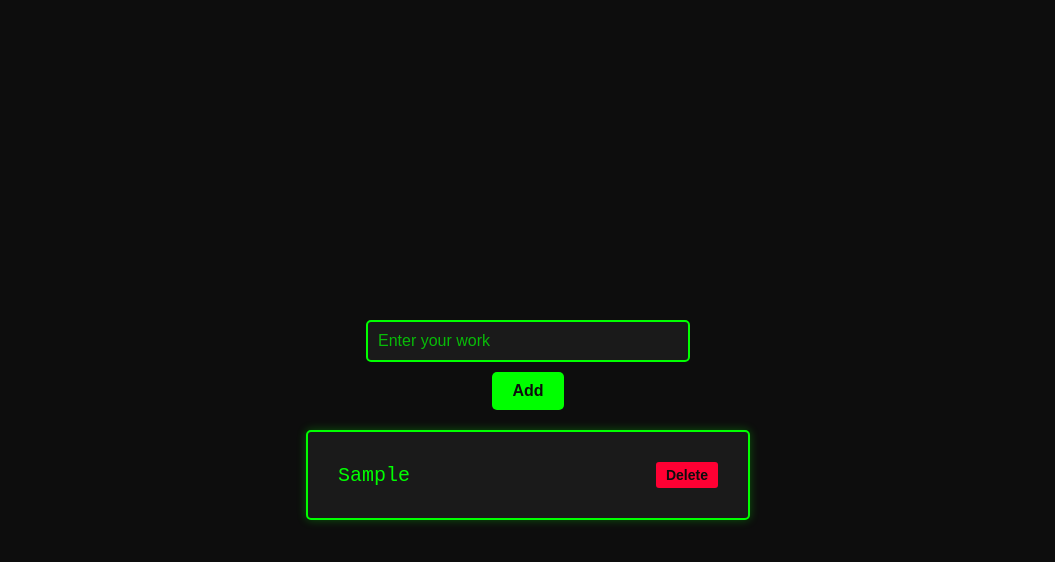
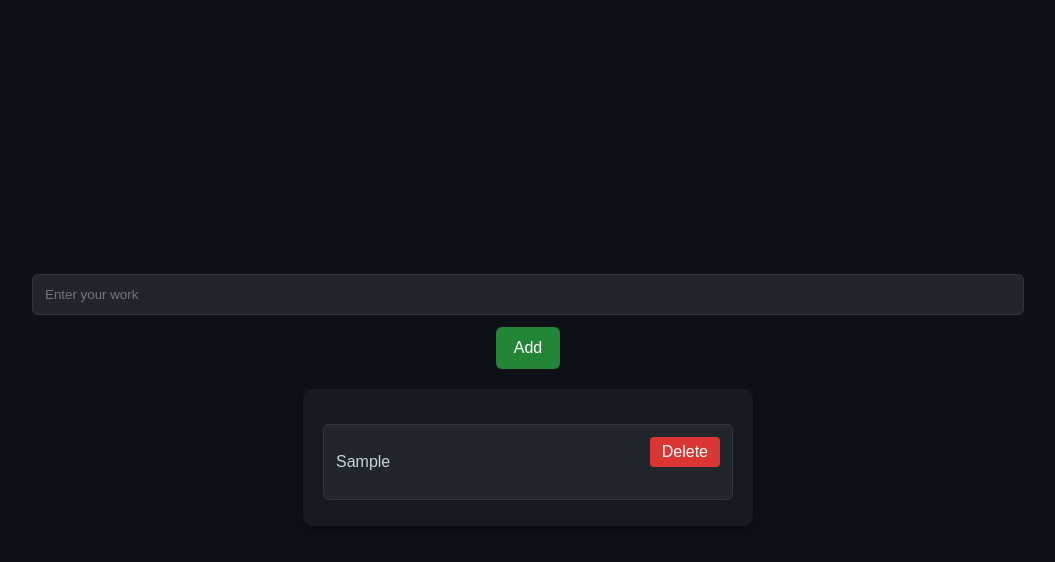
Before and after one commit to abhishek-sain/Javascript-Projects, a plain HTML site: page to-do app/index.html in a window 1280 px wide. Both pictures are taken after typing "Sample" into the empty fields and a click on the button "Add". Shown: the whole page, without its empty margins (112-1167 px from the left). Drawn offline with Linux system fonts and the light colour scheme.

```diff
--- a/jokeGenerator/style.css
+++ b/jokeGenerator/style.css
@@ -1,48 +1,139 @@
-body {
-    font-family: Arial, sans-serif;
-    background-color: #f3f4f6;
-    color: #333;
+/* Dark Mode Styles */
+
+/* General Reset */
+* {
   margin: 0;
   padding: 0;
+  box-sizing: border-box;
+  font-family: 'Arial', sans-serif;
+}
+
+body {
+  background-color: #121212;
+  color: #ffffff;
   display: flex;
   justify-content: center;
   align-items: center;
   height: 100vh;
+  margin: 0;
 }
 
 .container {
   text-align: center;
-    background: white;
-    padding: 20px 30px;
-    border-radius: 10px;
-    box-shadow: 0 4px 8px rgba(0, 0, 0, 0.1);
+  background-color: #1e1e1e;
+  padding: 30px;
+  border-radius: 12px;
+  box-shadow: 0 4px 10px rgba(0, 0, 0, 0.3);
+  width: 90%;
+  max-width: 400px;
 }
 
 h1 {
-    margin-bottom: 20px;
-    color: #4caf50;
+  font-size: 24px;
+  margin-bottom: 15px;
+  color: #ffcc00;
 }
 
-  #joke {
+p {
   font-size: 18px;
   margin-bottom: 20px;
-    padding: 10px;
-    background-color: #f9f9f9;
-    border: 1px solid #ddd;
-    border-radius: 5px;
+  color: #b3b3b3;
 }
 
 button {
-    background-color: #4caf50;
-    color: white;
+  background-color: #ffcc00;
+  color: #121212;
   border: none;
-    padding: 10px 20px;
-    font-size: 16px;
-    border-radius: 5px;
+  padding: 12px 20px;
+  font-size: 18px;
   cursor: pointer;
-    transition: background-color 0.3s;
+  border-radius: 6px;
+  transition: background-color 0.3s ease;
 }
 
 button:hover {
-    background-color: #45a049;
+  background-color: #e6b800;
 }
+
+button:active {
+  background-color: #cc9900;
+}
+
+/* Responsive Design */
+@media (max-width: 768px) {
+  .container {
+      width: 80%;
+  }
+
+  h1 {
+      font-size: 22px;
+  }
+
+  p {
+      font-size: 16px;
+  }
+
+  button {
+      font-size: 16px;
+      padding: 10px 18px;
+  }
+}
+
+@media (max-width: 480px) {
+  .container {
+      width: 90%;
+      padding: 20px;
+  }
+
+  h1 {
+      font-size: 20px;
+  }
+
+  p {
+      font-size: 14px;
+  }
+
+  button {
+      font-size: 14px;
+      padding: 8px 16px;
+  }
+}
+
+/* Additional Styling for Joke Text */
+#joke {
+  font-weight: bold;
+  font-size: 20px;
+  color: #ffffff;
+}
+
+/* Adding Animation */
+button {
+  position: relative;
+  overflow: hidden;
+}
+
+button::after {
+  content: '';
+  position: absolute;
+  top: 0;
+  left: 0;
+  width: 100%;
+  height: 100%;
+  background: rgba(255, 255, 255, 0.2);
+  opacity: 0;
+  transition: opacity 0.3s ease-in-out;
+}
+
+button:hover::after {
+  opacity: 1;
+}
+
+/* Box Shadow Effect */
+button {
+  box-shadow: 0px 4px 6px rgba(255, 204, 0, 0.3);
+}
+
+button:focus {
+  outline: none;
+  box-shadow: 0px 0px 8px rgba(255, 204, 0, 0.5);
+}
--- a/to-do app/style.css
+++ b/to-do app/style.css
@@ -1,170 +1,128 @@
-/* body {
-    font-family: 'Courier New', monospace;
+/* Dark Mode Styles */
+
+/* General Reset */
+* {
+  margin: 0;
+  padding: 0;
+  box-sizing: border-box;
+  font-family: 'Poppins', sans-serif;
+}
+
+body {
+  background-color: #0d1117;
+  color: #c9d1d9;
   display: flex;
   flex-direction: column;
   align-items: center;
   justify-content: center;
   height: 100vh;
-    background-color: #0d1117;
-    color: #33ff33;
+  padding: 20px;
+}
+
+.container {
+  width: 100%;
+  max-width: 450px;
+  background-color: #161b22;
+  padding: 20px;
+  border-radius: 10px;
+  box-shadow: 0 4px 10px rgba(0, 0, 0, 0.4);
+  text-align: center;
 }
 
 input {
-    padding: 10px;
-    width: 250px;
-    border: 1px solid #33ff33;
-    border-radius: 5px;
-    font-size: 16px;
+  width: 80%;
+  padding: 12px;
+  margin-bottom: 12px;
+  border: 1px solid #30363d;
+  border-radius: 6px;
+  background-color: #21262d;
+  color: #c9d1d9;
   outline: none;
-    background-color: #0a0f14;
-    color: #33ff33;
 }
 
 button {
-    padding: 10px 15px;
-    margin-left: 10px;
-    background-color: #008000;
-    color: white;
+  background-color: #238636;
+  color: #ffffff;
   border: none;
-    border-radius: 5px;
+  padding: 12px 18px;
+  font-size: 16px;
   cursor: pointer;
-    font-size: 16px;
-    transition: background 0.3s;
+  border-radius: 6px;
+  transition: background-color 0.3s ease;
+  margin-bottom: 20px;
 }
 
 button:hover {
-    background-color: #006400;
+  background-color: #2ea043;
 }
 
-  .container {
-    margin-top: 20px;
-    width: 300px;
+button:active {
+  background-color: #1c6f31;
 }
 
 ul {
-    list-style-type: none;
+  list-style: none;
   padding: 0;
+  margin-top: 15px;
 }
 
 li {
+  background-color: #21262d;
+  padding: 12px;
+  margin: 6px 0;
+  border-radius: 6px;
   display: flex;
   justify-content: space-between;
   align-items: center;
-    background: #161b22;
-    padding: 10px;
-    margin: 5px 0;
-    border-radius: 5px;
-    box-shadow: 0 2px 5px rgba(0, 255, 0, 0.2);
-    color: #33ff33;
+  color: #c9d1d9;
+  border: 1px solid #30363d;
 }
 
 li button {
-    background-color: #ff0000;
-    padding: 5px 10px;
-    font-size: 14px;
+  background-color: #da3633;
+  color: #ffffff;
+  border: none;
+  padding: 6px 12px;
+  cursor: pointer;
+  border-radius: 4px;
+  transition: background-color 0.3s ease;
 }
 
 li button:hover {
-    background-color: #cc0000;
-  } */
-
-
-
-   /* General body styling */
-body {
-    font-family: 'Courier New', Courier, monospace; /* Monospace font for hacker feel */
-    background-color: #0d0d0d; /* Dark background */
-    color: #00ff00; /* Neon green text */
-    margin: 0;
-    padding: 20px;
-    display: flex;
-    flex-direction: column;
-    align-items: center;
-    justify-content: center;
-    min-height: 100vh;
+  background-color: #b62324;
 }
 
-/* Styling for the input field */
-#input {
-    width: 300px;
-    padding: 10px;
-    font-size: 16px;
-    background-color: #1a1a1a; /* Dark input background */
-    color: #00ff00; /* Neon green text */
-    border: 2px solid #00ff00; /* Neon green border */
-    border-radius: 5px;
-    margin-bottom: 10px;
-    outline: none; /* Remove default outline */
+li button:active {
+  background-color: #8c1917;
 }
 
-#input::placeholder {
-    color: #00ff00; /* Neon green placeholder text */
-    opacity: 0.7; /* Slightly transparent */
+/* Scrollbar Customization */
+::-webkit-scrollbar {
+  width: 8px;
 }
 
-/* Styling for the Add button */
-#addBtn {
-    padding: 10px 20px;
-    font-size: 16px;
-    color: #0d0d0d; /* Dark text */
-    background-color: #00ff00; /* Neon green background */
-    border: none;
-    border-radius: 5px;
-    cursor: pointer;
-    margin-bottom: 20px;
-    font-weight: bold;
-    transition: background-color 0.3s ease;
+::-webkit-scrollbar-thumb {
+  background: #30363d;
+  border-radius: 10px;
 }
 
-#addBtn:hover {
-    background-color: #00cc00; /* Darker green on hover */
+::-webkit-scrollbar-thumb:hover {
+  background: #484f58;
 }
 
-/* Styling for the container */
+/* Responsive Design */
+@media (max-width: 768px) {
   .container {
-    width: 100%;
-    max-width: 400px;
-    background-color: #1a1a1a; /* Dark container background */
-    padding: 20px;
-    border-radius: 5px;
-    border: 2px solid #00ff00; /* Neon green border */
-    box-shadow: 0 0 10px rgba(0, 255, 0, 0.3); /* Neon green glow */
+      width: 90%;
+  }
 }
 
-/* Styling for the list */
-#Item-list {
-    list-style-type: none;
-    padding: 0;
-    margin: 0;
+@media (max-width: 480px) {
+  input {
+      width: 100%;
   }
-
-/* Styling for each list item */
-#Item-list li {
-    display: flex;
-    justify-content: space-between;
-    align-items: center;
-    padding: 10px;
-    border-bottom: 1px solid #00ff00; /* Neon green border between items */
-    font-size: 20px;
+  button {
+      width: 100%;
+      margin-top: 10px;
   }
-
-#Item-list li:last-child {
-    border-bottom: none;
 }
-
-/* Styling for the delete button */
-#Item-list li button {
-    padding: 5px 10px;
-    font-size: 14px;
-    color: #0d0d0d; /* Dark text */
-    background-color: #ff0033; /* Red for delete button */
-    border: none;
-    border-radius: 3px;
-    cursor: pointer;
-    font-weight: bold;
-    transition: background-color 0.3s ease;
-}
-
-#Item-list li button:hover {
-    background-color: #cc0029; /* Darker red on hover */
-}
```
Also changed, not shown: jokeGenerator/script.js (+74 -33 lines), jokeGenerator/index.html (line endings or trailing spaces). Lines whose indentation alone changed are shown as unchanged.
